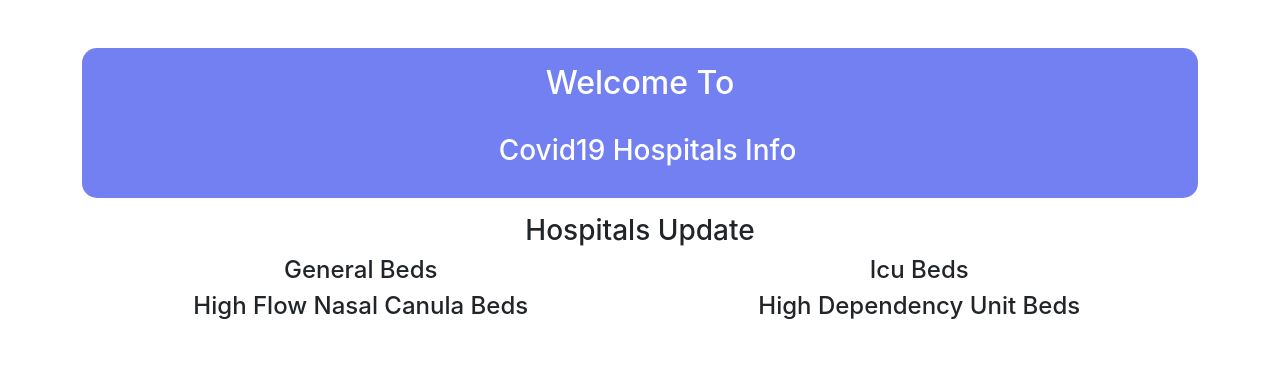
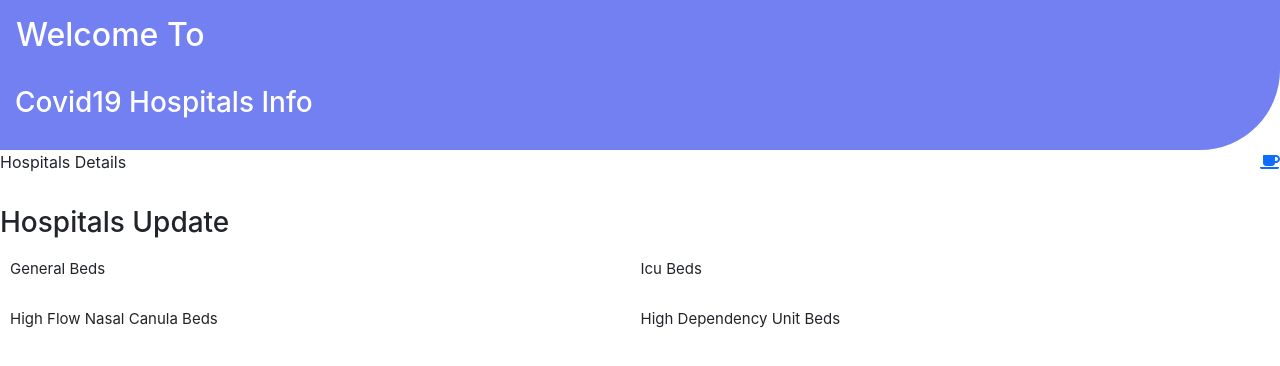
Before and after one commit to arnob-das/covid19hospitalsbd, a React (Create React App) app: page / in a window 1280 px wide. Shown: the top 366 px of the page. Built offline with nearby package versions, Linux system fonts and the light colour scheme; no server answers.

Commit message:
search icon in home page and hospitals page are created

```diff
--- a/package.json
+++ b/package.json
@@ -3,11 +3,15 @@
   "version": "0.1.0",
   "private": true,
   "dependencies": {
+    "@fortawesome/fontawesome-svg-core": "^1.2.36",
+    "@fortawesome/free-solid-svg-icons": "^5.15.4",
+    "@fortawesome/react-fontawesome": "^0.1.15",
     "@testing-library/jest-dom": "^5.14.1",
     "@testing-library/react": "^11.2.7",
     "@testing-library/user-event": "^12.8.3",
     "react": "^17.0.2",
     "react-dom": "^17.0.2",
+    "react-router-dom": "^5.2.0",
     "react-scripts": "4.0.3",
     "web-vitals": "^1.1.2"
   },
--- a/src/AllBeds/AllBeds.css
+++ b/src/AllBeds/AllBeds.css
@@ -1,12 +1,13 @@
-.allBeds-row-1{
+.allBeds-row-1, .allBeds-row-2{
     display:grid;
     row-gap: 1px;
     column-gap: 1px;
     grid-template-columns: 2fr 2fr;
+    font-size: 20px;
+    padding: 10px;
 }
-.allBeds-row-2{
-    display:grid;
-    row-gap: 1px;
-    column-gap: 1px;
-    grid-template-columns: 2fr 2fr;
+
+.allBeds-row-1 p, .allBeds-row-2 p{
+    margin-bottom: 0px;
+    font-size: 15px;
 }
--- a/src/AllBeds/AllBeds.js
+++ b/src/AllBeds/AllBeds.js
@@ -13,23 +13,23 @@ const AllBeds = () => {
     console.log(allBedsNumbers)
     return (
         <div>
-            <div className="allBeds-row-1">
+            <div className="allBeds-row-1 justify-content-center">
                 <div className="items">
-                    <h4>General Beds</h4>
+                    <p>General Beds</p>
                     <h3>{allBedsNumbers.gb}</h3>
                 </div>
                 <div className="items">
-                    <h4>Icu Beds</h4>
+                    <p>Icu Beds</p>
                     <h3>{allBedsNumbers.icu}</h3>
                 </div>
             </div>
-            <div className="allBeds-row-2">
+            <div className="allBeds-row-2 justify-content-center">
                 <div className="items">
-                    <h4>High Flow Nasal Canula Beds</h4>
+                    <p>High Flow Nasal Canula Beds</p>
                     <h3>{allBedsNumbers.hfn}</h3>
                 </div>
                 <div className="items">
-                    <h4>High Dependency Unit Beds</h4>
+                    <p>High Dependency Unit Beds</p>
                     <h3>{allBedsNumbers.hdu}</h3>
                 </div>
             </div>
--- a/src/App.js
+++ b/src/App.js
@@ -1,11 +1,25 @@
 import './App.css';
+import {
+  BrowserRouter as Router,
+  Switch,
+  Route,
+  Link
+} from "react-router-dom";
 import Home from './Home/Home/Home';
+import Hospitals from './Hospitals/Hospitals';
 function App() {
 
   return (
-    <div className="App container">
-      <Home></Home>
-    </div>
+   <Router>
+     <Switch>
+       <Route exact path="/">
+         <Home></Home>
+       </Route>
+       <Route path="/hospitals">
+         <Hospitals></Hospitals>
+       </Route>
+     </Switch>
+   </Router>
   );
 }
 
--- a/src/Home/Header/Header.css
+++ b/src/Home/Header/Header.css
@@ -3,7 +3,7 @@
     background-color:#7380F2;
     height: 150px;
     width: 100%;
-    border-radius: 15px;
+    border-bottom-right-radius: 80px;
     color: #fff;
 }
 .header-card h3{
--- a/src/Home/Header/Header.js
+++ b/src/Home/Header/Header.js
@@ -3,7 +3,7 @@ import './Header.css'
 const Header = () => {
     return (
         <div>
-            <div className="header-card mt-5">
+            <div className="header-card">
                 <h2 className="p-3">Welcome To</h2>
                 <h3 className="pt-2">Covid19 Hospitals Info</h3>
             </div>
--- a/src/Home/Home/Home.js
+++ b/src/Home/Home/Home.js
@@ -1,11 +1,13 @@
 import React from 'react';
 import AllBeds from '../../AllBeds/AllBeds';
+import SeeDetailsDiv from '../../SeeDetailsDiv/SeeDetailsDiv';
 import Header from '../Header/Header';
 
 const Home = () => {
     return (
         <div>
             <Header></Header>
+            <SeeDetailsDiv></SeeDetailsDiv>
             <h3 className="mt-3">Hospitals Update</h3>
             <AllBeds></AllBeds>
         </div>
--- /dev/null
+++ b/src/Hospitals/Hospitals.js
@@ -0,0 +1,11 @@
+import React from 'react';
+
+const Hospitals = () => {
+    return (
+        <div>
+            <h1>This is Hospital Page</h1>
+        </div>
+    );
+};
+
+export default Hospitals;
--- /dev/null
+++ b/src/SeeDetailsDiv/SeeDetailsDiv.js
@@ -0,0 +1,18 @@
+import React from 'react';
+import { FontAwesomeIcon } from '@fortawesome/react-fontawesome'
+import { faCoffee } from '@fortawesome/free-solid-svg-icons'
+import { Link } from 'react-router-dom';
+const SeeDetailsDiv = () => {
+    return (
+        <div className="seeDetailsDiv d-flex justify-content-between">
+            <div>
+                <p>Hospitals Details</p>
+            </div>
+            <div>
+                <Link to="/hospitals"><FontAwesomeIcon icon={faCoffee} /></Link>
+            </div>
+        </div>
+    );
+};
+
+export default SeeDetailsDiv;
```
Also changed, not shown: src/Hospitals/Hospitals.css (added), src/SeeDetailsDiv/SeeDetailsDiv.css (added), 1 other file (tests, documents, lock files or other folders).
